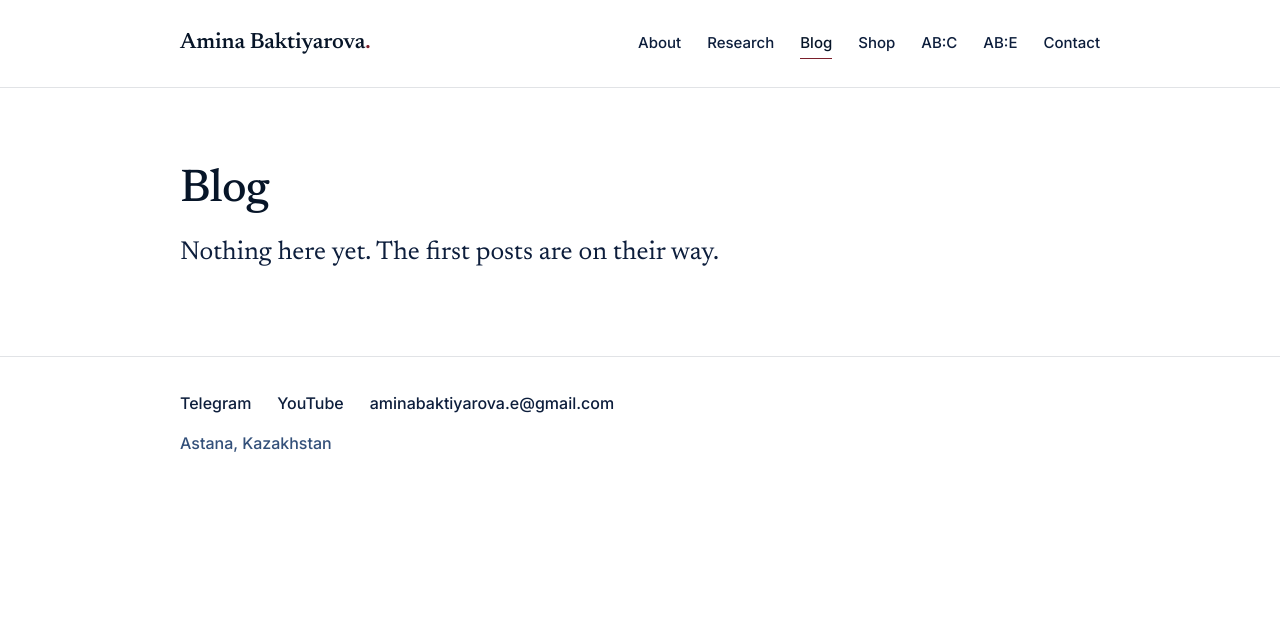
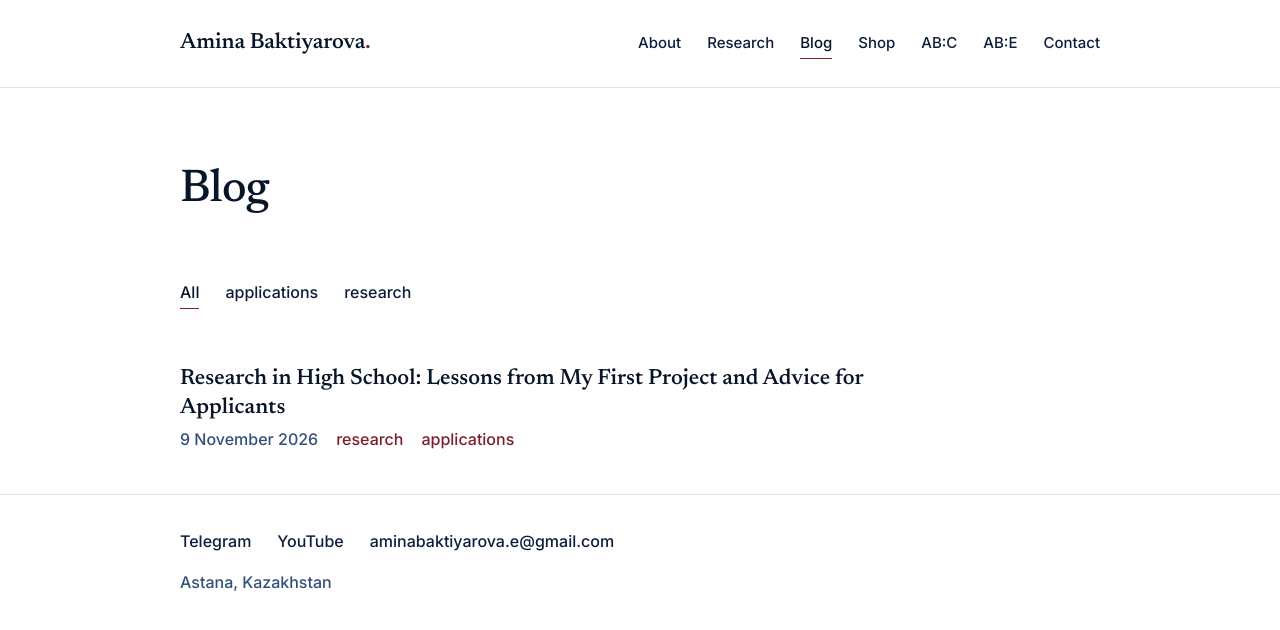
Before and after one commit to aminabaktiyarova/aminabaktiyarova.github.io, a Jekyll site: the page built from blog.html, in a window 1280 px wide. Shown: the top 630 px of the page. Built offline with Jekyll 4.4.1, drawn with Linux system fonts in a browser that asks for light colours; some of the changed lines change nothing that is shown.

Commit message:
Add post: Research in High School

```diff
--- /dev/null
+++ b/_posts/2026-11-09-research-in-high-school.md
@@ -0,0 +1,156 @@
+---
+title: "Research in High School: Lessons from My First Project and Advice for Applicants"
+date: 2026-11-09
+tags: [research, applications]
+description: >-
+  Eight changes I would make to my 2019 school chemistry project, the routes
+  into research for students outside the US, and how research is read in a
+  university application.
+---
+
+In grade 10 I spent most of a school year on a chemistry project about removing textile dyes from wastewater, and in 2019 it won a second-degree diploma at an international student research competition. In 2026 I reread that paper against the standards of peer-reviewed water treatment journals and found that it lacked most of what a publishable study reports. Since 2021 I have mentored applicants from Kazakhstan and Central Asia who apply to universities abroad.
+
+## My first project
+
+The project compared three ways of removing dyes from four model wastewaters, each made from one class of commercial dye (direct, acid, disperse and reactive): coagulation with iron(III) and aluminum salts, sorption onto sulfonated coal, and the two applied in sequence. A school chemistry teacher and a faculty member of a university chemistry department supervised the work. The paper reported color removal of 66 to 67% for coagulation, 80% for sorption and 98.6% for the two combined.
+
+In September 2026 I wrote a methodological review of the paper against 13 criteria used in the water treatment literature; the review and the original paper are on my [research page](/research/self-audit/). The 2019 design supports one conclusion, that coagulation followed by sorption removed more color than either step alone in all four dye classes. The percentages themselves come from uncalibrated readings taken once per condition, so they show the scale of the effect and cannot serve as performance figures.
+
+## What I would do differently
+
+Each change below comes from a gap the 2026 review found in my 2019 paper, and each applies to a first project in any experimental field.
+
+1. **Calibrate the measurement before collecting data.** I reported optical density at a wavelength the paper never states. A calibration curve from five to seven standards of known concentration converts every reading into mg/L, which another laboratory can compare with its own results.
+
+2. **Measure every condition at least three times.** Every table in my paper has one value per condition. Iron removed 67% of the color and aluminum 66%, and with single readings there is no way to tell whether that one-point gap is a difference between the metals or measurement noise.
+
+3. **Study one system in depth.** I spread the work over four dye classes, each a mixture of two or three dyes with overlapping absorption spectra. One dye of known structure would have given an adsorption capacity in milligrams of dye per gram of sorbent, the number the field uses to compare materials.
+
+4. **Vary the factor the paper calls important.** My paper has a section on the effect of pH on coagulation, and in it pH is only recorded before and after treatment. A jar test across pH 3 to 10 at a fixed dose would have located the working pH for each metal.
+
+5. **Put numbers on the adjectives in the aim.** My aim called the sorbent low-cost. The dose I recorded, 7.9 to 8.8 g per 100 mL of water, equals about 80 kg of sorbent per cubic meter treated, and the paper contains no price calculation.
+
+6. **Read current journal articles.** My 25 sources were Russian-language monographs and handbooks, several published between 1973 and 1996. The kinetic and isotherm models that researchers use to compare sorbents do not appear in the paper.
+
+7. **Keep the raw record.** My lab notebooks and instrument readings from 2018 and 2019 were not available in 2026, so the review could assess only what the paper printed.
+
+8. **Match the problem statement to the evidence.** I opened the paper with pollution of the Irtysh and Ulba rivers in East Kazakhstan. The published measurements I checked in 2026 attribute that pollution mainly to metals from mining and metallurgy, and neither of the two studies I read names textile dyes as a source.
+
+## Routes into research
+
+A high school student outside the US can reach a first project through a school supervisor, a national competition, a selective summer program, a paid online program, or independent work on open data.
+
+| Route                                                | What it provides                                                              | Limits                                                                                                      | Examples                                                                                                                                                                                                   |
+|------------------------------------------------------|-------------------------------------------------------------------------------|-------------------------------------------------------------------------------------------------------------|------------------------------------------------------------------------------------------------------------------------------------------------------------------------------------------------------------|
+| School project with a teacher and a local university | Laboratory access through the supervisor; a supervisor who can write a letter | Equipment limited to what the school and the department lend; topic often follows the supervisor's own work | My 2019 project                                                                                                                                                                                            |
+| National competition that feeds an international one | Judging by scientists; a result that can be looked up                         | Rules and deadlines set by the national organizer; English required at the international stage              | Kazakhstan's national project competition run by the Daryn center, which sends finalists to Regeneron ISEF; the Kazakhstani Junior Water Prize, which sends its winner to the Stockholm Junior Water Prize |
+| Selective summer research program                    | A mentor at a research institution; a cohort of students working on projects  | Few places; strict grade and age windows; visa and travel                                                   | RSI, SSP (details in the Resources table)                                                                                                                                                                  |
+| Paid online mentorship program                       | A mentor and a schedule for any student who pays                              | Fees; the quality depends on the individual mentor; a completion certificate records attendance             | Fee-based programs vary; the mentor's field and publication record can be checked before paying                                                                                                            |
+| Independent computational project on open data       | No laboratory or fee; data and code can be published openly                   | Needs self-discipline and an outside reader to check the methods                                            | Public datasets and literature databases in the Resources table                                                                                                                                            |
+{: .data}
+
+Whatever the route, a project is strongest in an application when the student chose or shaped the question, can explain the method step by step, and has a supervisor who can describe the student's part in the work. My own route was the first one. The university supervisor gave access to a department laboratory, and three measurements in the 2026 redesign (surface area by nitrogen adsorption, residual metals by atomic absorption, and isotherms in a thermostatted shaker) need equipment that a school laboratory does not have.
+
+## How research is read in an application
+
+Research gives an admissions reader three kinds of evidence that a transcript does not contain: months of sustained work on one question, a method the student can explain in an interview, and a letter from a supervisor outside the classroom. It is read alongside grades, test scores and English results and does not replace them.
+
+In a US application, research appears in these places:
+
+- **Activities list.** The Common App allows up to 10 activities, each with a 150-character description. A description of my 2019 project in that format: "Tested 3 dye removal methods on 4 model wastewaters, 2018-19; supervised by a university chemist; 2nd-degree diploma at an international competition" (148 characters).
+
+- **Honors.** Competition results go in the Honors section, which has [five places](https://www.collegetransitions.com/blog/should-i-use-the-common-app-additional-information-section/), with the level of the award (school, regional, national, international).
+
+- **Additional Information.** Since the 2025-26 cycle this optional section allows [300 words](https://www.koppelmangroup.com/blog/2025/7/17/2025-2026-additional-information-changes-and-new-challenges-and-circumstances-common-app-section), down from 650, enough for two or three sentences on what a competition is and how many students entered.
+
+- **Research portfolios.** MIT's optional [Research Supplement](https://mitadmissions.org/apply/freshman/supplements) is for a significant project done outside high school classes. It contains a short questionnaire, an abstract or poster (or a citation if the work was published) and a letter submitted directly by the research mentor; it costs $10 through SlideRoom, with fee waivers on request, and is due on the application deadline. One supplement is allowed per applicant.
+
+- **Essays and interviews.** A project gives a student specific material: a result that failed, a measurement that had to be redone, a question that changed.
+
+The wording of a research claim is checked by people who know the field. "Published" means a peer-reviewed journal; a preprint, a school journal and competition proceedings are each named as what they are. An award is listed with its exact name, level and year, and a percentage measured once is reported as a single measurement. My own paper's 98.6% removal figure is an example of a number that reads as a performance result and comes from one uncalibrated reading per condition.
+
+## Notes for international applicants
+
+- **Eligibility.** Some US summer research programs [accept only US citizens and permanent residents](https://www.immerse.education/knowledge-base/15-pre-college-programs-for-international-high-school-students). RSI selects international students through procedures set country by country: its organizer, the Center for Excellence in Education, [chooses the participating countries each year](https://www.cee.org/sites/default/files/documents/apply_to_rsi.pdf), and [roughly a third](https://www.cee.org/sites/default/files/RSIapp/apply_to_rsi1.4.pdf) of participants come from outside the US. The Summer Science Program [accepts international applicants](https://ssp.org/faqs/), does not consider SAT, ACT or AP scores, asks international applicants for English proficiency scores, and offers financial aid to international students.
+
+- **The national route.** Kazakhstan has taken part in Regeneron ISEF as a [national partner since 1999](https://24.kz/ru/news/obrazovanie-i-nauka/768928-kazakhstanskij-shkolnik-poluchil-nagradu-na-prestizhnom-konkurse-v-ssha), and [seven Kazakhstani students](https://www.inform.kz/ru/kazahstanskie-shkolniki-primut-uchastie-vo-vsemirnoy-inzhenernoy-vistavke-v-ssha-5a055eeb) competed at ISEF 2026 in Phoenix. The [Kazakhstani Junior Water Prize](https://www.weproject.media/articles/detail/voda-nauka-budushchee-itogi-respublikanskogo-konkursa-kazakhstani-junior-water-prize/?amp=y), is the national stage of the Stockholm Junior Water Prize; in 2026, its fifth year, more than 70 projects were submitted and 10 teams reached the final.
+
+- **Bolashak.** Since 2026, Kazakhstan's Bolashak scholarship has a [bachelor's category](https://rus.azattyq-ruhy.kz/news/105092-v-kazakhstane-nachalsia-priem-zaiavok-na-programmy-bolashak-i-nauchnye-stazhirovki) for students who placed first to third at international olympiads in school subjects or at international science project competitions, with 20 bachelor's scholarships in 2026.
+
+- **Language.** ISEF [requires project boards and abstracts in English](https://www.societyforscience.org/isef/international-rules/rules-for-all-projects/). My 2019 paper was written in Russian, and the 2026 review describes the study in English so that readers without Russian can assess it. A student whose project is in Kazakh or Russian can add a one-page English abstract that an admissions reader or a judge abroad can read.
+
+- **Context for the reader.** A reader in another country cannot check a competition that has no English-language page. One or two sentences in the Additional Information section giving the organizer, the level and the number of entrants let the reader place the result.
+
+## Warning signs
+
+- **Publication guaranteed for a fee.** A student journal with peer review decides after review. The [Journal of Emerging Investigators](https://emerginginvestigators.org/submissions/pay-and-submit/pay), which publishes research by middle and high school students, charges a $49 submission fee, offers a limited number of fee scholarships, and states that payment does not guarantee publication.
+
+- **A mentor who writes the paper.** Essays and interviews ask the student about the method, and the mentor's letter describes the student's part. A student who cannot explain why each step was done will show it in the first follow-up question.
+
+- **Inflated wording.** "Published" for a preprint, "award" for a participation certificate, "solution" for a laboratory result in a model system. My 2019 paper recommended the process for industrial effluent after testing only prepared dye solutions in clean water.
+
+- **No record of the work.** Raw data, dated notes and analysis files are what a supervisor, a judge or a later reviewer asks for. Competition rules add their own conditions: ISEF [limits a project to 12 months of continuous research](https://www.societyforscience.org/isef/international-rules/rules-for-all-projects/) and makes the student and the adult sponsor responsible for the forms and committee approvals a project needs.
+
+## Timeline by grade
+
+![Timeline of a research record across grades 9 to 12: exploring in grade 9, a first supervised project in grade 10, summer program applications and the national final in grade 11, and applications in grade 12](/assets/blog/research-timeline-by-grade.png)
+
+The summer program applications and the national final fall in grade 11, so the first supervised project has to start by grade 10 to have results by then.
+
+## Resources
+
+Programs, competitions and publication options open to students outside the US, as described in November 2026. Dates and rules change each year and are checked on the official page before applying.
+
+| Resource                                                                                                                                  | Type                                                                                                    | Who can take part                                                                                                          | Cost                                                                                                   |
+|-------------------------------------------------------------------------------------------------------------------------------------------|---------------------------------------------------------------------------------------------------------|----------------------------------------------------------------------------------------------------------------------------|--------------------------------------------------------------------------------------------------------|
+| [Research Science Institute (RSI)](https://cee.org/newsevents/press-releases/applications-being-accepted-2022-research-science-institute) | Six-week summer research program at MIT, [also at Stanford from 2027](https://www.citybiz.co/?p=891652) | Students who have completed the equivalent of three years of high school; international students through country selection | Free to attend                                                                                         |
+| [Summer Science Program (SSP)](https://ssp.org/faqs/)                                                                                     | Residential summer research in astrophysics, biochemistry, bacterial genomics and related fields        | High school juniors aged at least 15 and under 19 during the program; international applicants accepted                    | [Free application](https://ssp.org/application/); need-based aid, including for international students |
+| [Regeneron ISEF](https://www.societyforscience.org/isef/international-rules/rules-for-all-projects/)                                      | International science and engineering fair                                                              | Grades 9 to 12 or equivalent, under 20 on May 1 before the fair, selected by an affiliated national or regional fair       | Set by the affiliated fair                                                                             |
+| [Stockholm Junior Water Prize](https://siwi.org/stockholm-junior-water-prize/participate)                                                 | International competition for water and wastewater projects                                             | Secondary school students aged 15 to 20, nominated by the national organizer                                               | Set by the national organizer                                                                          |
+| [MIT Research Supplement](https://mitadmissions.org/apply/freshman/supplements)                                                           | Optional research portfolio in the MIT application                                                      | MIT applicants with a significant project outside class                                                                    | $10; fee waivers on request                                                                           |
+| [Journal of Emerging Investigators](https://emerginginvestigators.org/submissions/pay-and-submit/pay)                                     | Peer-reviewed journal for student research                                                              | Middle and high school students                                                                                            | $49 per submission; limited fee scholarships                                                          |
+{: .data}
+
+Open literature and data for a project without a university library:
+
+- [Google Scholar](https://scholar.google.com) and [Europe PMC](https://europepmc.org) for searching journal articles, and [Unpaywall](https://unpaywall.org) for finding legal free copies.
+
+- [Our World in Data](https://ourworldindata.org), the [WHO Global Health Observatory](https://www.who.int/data/gho) and [Zenodo](https://zenodo.org) for public datasets.
+
+## Sources
+
+- [Methodological Review and Redesign of My First Research Project, and the 2019 paper](/research/self-audit/)
+
+- [MIT Admissions: portfolios and the Research Supplement](https://mitadmissions.org/apply/freshman/supplements)
+
+- [Summer Science Program: Admissions FAQs](https://ssp.org/faqs/)
+
+- [Summer Science Program: application page](https://ssp.org/application/)
+
+- [Center for Excellence in Education: Applying to RSI (international program)](https://www.cee.org/sites/default/files/RSIapp/apply_to_rsi1.4.pdf)
+
+- [Center for Excellence in Education: Applying to RSI (participating countries)](https://www.cee.org/sites/default/files/documents/apply_to_rsi.pdf)
+
+- [Center for Excellence in Education: RSI applications, 2022](https://cee.org/newsevents/press-releases/applications-being-accepted-2022-research-science-institute)
+
+- [RSI expands to Stanford in 2027](https://www.citybiz.co/?p=891652)
+
+- [Society for Science: Regeneron ISEF rules for all projects](https://www.societyforscience.org/isef/international-rules/rules-for-all-projects/)
+
+- [Stockholm International Water Institute: Stockholm Junior Water Prize, how to participate](https://siwi.org/stockholm-junior-water-prize/participate)
+
+- [Journal of Emerging Investigators: submission fee](https://emerginginvestigators.org/submissions/pay-and-submit/pay)
+
+- [Kazinform: Kazakhstani students at Regeneron ISEF 2026](https://www.inform.kz/ru/kazahstanskie-shkolniki-primut-uchastie-vo-vsemirnoy-inzhenernoy-vistavke-v-ssha-5a055eeb)
+
+- [24KZ: Kazakhstan at Regeneron ISEF since 1999](https://24.kz/ru/news/obrazovanie-i-nauka/768928-kazakhstanskij-shkolnik-poluchil-nagradu-na-prestizhnom-konkurse-v-ssha)
+
+- [WE Project: results of the Kazakhstani Junior Water Prize 2026](https://www.weproject.media/articles/detail/voda-nauka-budushchee-itogi-respublikanskogo-konkursa-kazakhstani-junior-water-prize/?amp=y)
+
+- [Azattyq Ruhy: Bolashak bachelor's category, 2026](https://rus.azattyq-ruhy.kz/news/105092-v-kazakhstane-nachalsia-priem-zaiavok-na-programmy-bolashak-i-nauchnye-stazhirovki)
+
+- [Koppelman Group: Common App Additional Information changes for 2025-26](https://www.koppelmangroup.com/blog/2025/7/17/2025-2026-additional-information-changes-and-new-challenges-and-circumstances-common-app-section)
+
+- [College Transitions: Common App Additional Information and Honors](https://www.collegetransitions.com/blog/should-i-use-the-common-app-additional-information-section/)
+
+- [Immerse Education: pre-college programs for international students](https://www.immerse.education/knowledge-base/15-pre-college-programs-for-international-high-school-students)
--- a/assets/style.css
+++ b/assets/style.css
@@ -682,3 +682,43 @@ details li::before {
   .terms dt { padding-bottom: 2px; }
   .terms dd { border-top: 0; padding-top: 0; }
 }
+
+/* ===========================================================================
+   Blog posts: numbered lists, figures and data tables
+   =========================================================================== */
+
+.prose ol { margin: 0 0 18px; padding-left: 28px; }
+.prose ol li { margin-bottom: 12px; line-height: 1.58; padding-left: 4px; }
+.prose ol li::marker { color: var(--burgundy); font-weight: 600; }
+.prose img { display: block; height: auto; margin: 8px 0 24px; }
+
+.prose table.data {
+  width: 100%;
+  max-width: var(--measure);
+  margin: 8px 0 28px;
+  font-size: 16px;
+  line-height: 1.45;
+}
+.prose table.data th,
+.prose table.data td {
+  display: table-cell;
+  width: auto;
+  padding: 10px 14px 10px 0;
+  border-top: 1px solid var(--rule);
+}
+.prose table.data th {
+  font-family: "Inter", system-ui, sans-serif;
+  font-size: 13px;
+  font-weight: 600;
+  color: var(--muted);
+  padding-top: 0;
+  border-top: 0;
+}
+.prose table.data tr:last-child td { padding-bottom: 10px; }
+
+@media (max-width: 699px) {
+  .prose table.data { display: block; overflow-x: auto; -webkit-overflow-scrolling: touch; }
+  .prose table.data th,
+  .prose table.data td { display: table-cell; min-width: 170px; padding: 10px 14px 10px 0; }
+  .prose table.data th { padding-top: 0; }
+}
```
Also changed, not shown: assets/blog/research-timeline-by-grade.png (added).
